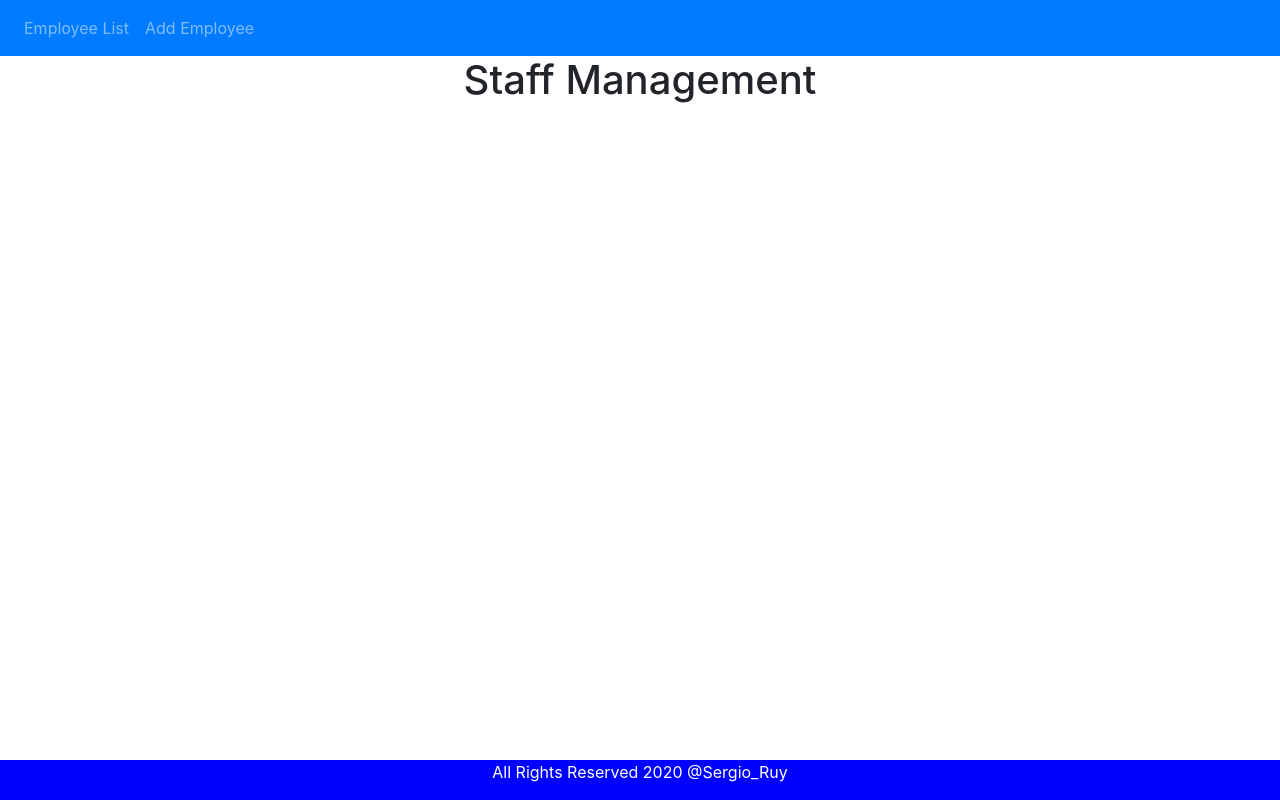
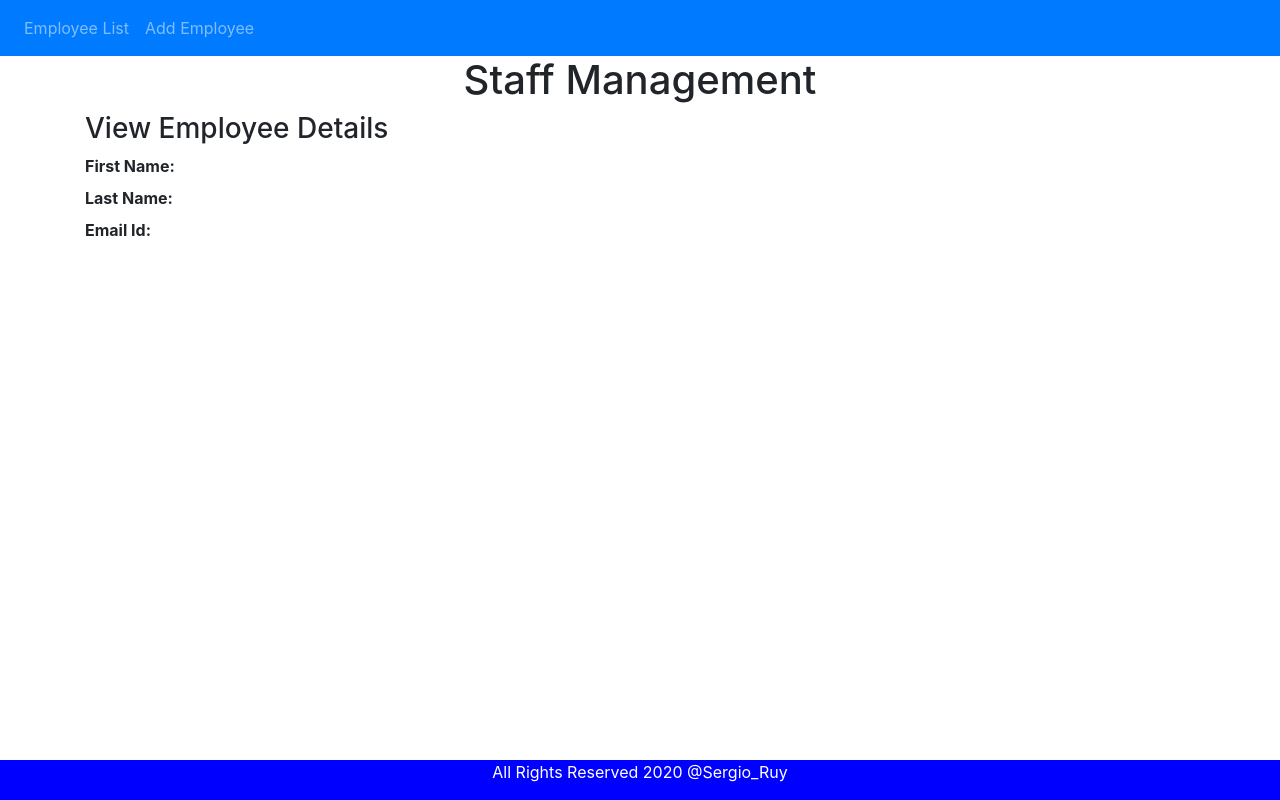
Before and after one commit to SergioRuyDev/employee-list-ui, an Angular app: page /employee-details/1 in a window 1280 px wide. Before the commit this address led to /. Built offline with nearby package versions, Linux system fonts and the light colour scheme; no server answers.

Commit message:
First version of application is done.

```diff
--- a/src/app/app-routing.module.ts
+++ b/src/app/app-routing.module.ts
@@ -4,12 +4,14 @@
 import { EmployeeListComponent } from './employee-list/employee-list.component';
 import { CreateEmployeeComponent } from './create-employee/create-employee.component';
 import {UpdateEmployeeComponent} from './update-employee/update-employee.component';
+import {EmployeeDetailsComponent} from "./employee-details/employee-details.component";
 
 const routes: Routes = [
   {path: 'employees', component: EmployeeListComponent},
   {path: 'create-employee', component: CreateEmployeeComponent},
   {path: '', redirectTo: 'employees', pathMatch: 'full'},
-  {path: 'update-employee/:id', component: UpdateEmployeeComponent}
+  {path: 'update-employee/:id', component: UpdateEmployeeComponent},
+  {path: 'employee-details/:id', component: EmployeeDetailsComponent}
 ];
 
 @NgModule({
--- a/src/app/app.module.ts
+++ b/src/app/app.module.ts
@@ -9,13 +9,15 @@
 import { EmployeeListComponent } from './employee-list/employee-list.component';
 import { CreateEmployeeComponent } from './create-employee/create-employee.component';
 import { UpdateEmployeeComponent } from './update-employee/update-employee.component';
+import { EmployeeDetailsComponent } from './employee-details/employee-details.component';
 
 @NgModule({
   declarations: [
     AppComponent,
     EmployeeListComponent,
     CreateEmployeeComponent,
-    UpdateEmployeeComponent
+    UpdateEmployeeComponent,
+    EmployeeDetailsComponent
   ],
   imports: [
     BrowserModule,
--- /dev/null
+++ b/src/app/employee-details/employee-details.component.html
@@ -0,0 +1,12 @@
+<h3> View Employee Details</h3>
+<div>
+  <div>
+    <label> <b> First Name: </b></label> {{employee.firstName}}
+  </div>
+  <div>
+    <label> <b> Last Name: </b></label> {{employee.lastName}}
+  </div>
+  <div>
+    <label> <b> Email Id: </b></label> {{employee.emailId}}
+  </div>
+</div>
--- /dev/null
+++ b/src/app/employee-details/employee-details.component.ts
@@ -0,0 +1,26 @@
+import { Component, OnInit } from '@angular/core';
+import {Employee} from "../employee";
+import {ActivatedRoute} from "@angular/router";
+import {EmployeeService} from "../employee.service";
+
+@Component({
+  selector: 'app-employee-details',
+  templateUrl: './employee-details.component.html',
+  styleUrls: ['./employee-details.component.css']
+})
+export class EmployeeDetailsComponent implements OnInit {
+
+  id: number
+  employee: Employee
+  constructor(private route: ActivatedRoute, private employeeService: EmployeeService) { }
+
+  ngOnInit(): void {
+    this.id = this.route.snapshot.params['id'];
+
+    this.employee = new Employee();
+    this.employeeService.getEmployeeById(this.id).subscribe( data => {
+      this.employee = data;
+    });
+  }
+
+}
--- a/src/app/employee-list/employee-list.component.html
+++ b/src/app/employee-list/employee-list.component.html
@@ -16,6 +16,7 @@
       <td>
         <button (click)="updateEmployee(employee.id)" class="btn btn-info"> Update</button>
         <button (click)="deleteEmployee(employee.id)" class="btn btn-danger" style="margin-left: 10px"> Delete</button>
+        <button (click)="employeeDetails(employee.id)" class="btn btn-warning" style="margin-left: 10px"> View</button>
       </td>
     </tr>
   </tbody>
--- a/src/app/employee-list/employee-list.component.ts
+++ b/src/app/employee-list/employee-list.component.ts
@@ -36,4 +36,9 @@
       this.getEmployees();
     })
   }
+
+  employeeDetails(id: number) {
+    this.router.navigate(['employee-details', id]);
+
+  }
 }
```
Also changed, not shown: src/app/employee-details/employee-details.component.css (added), 1 other file (tests, documents, lock files or other folders).
